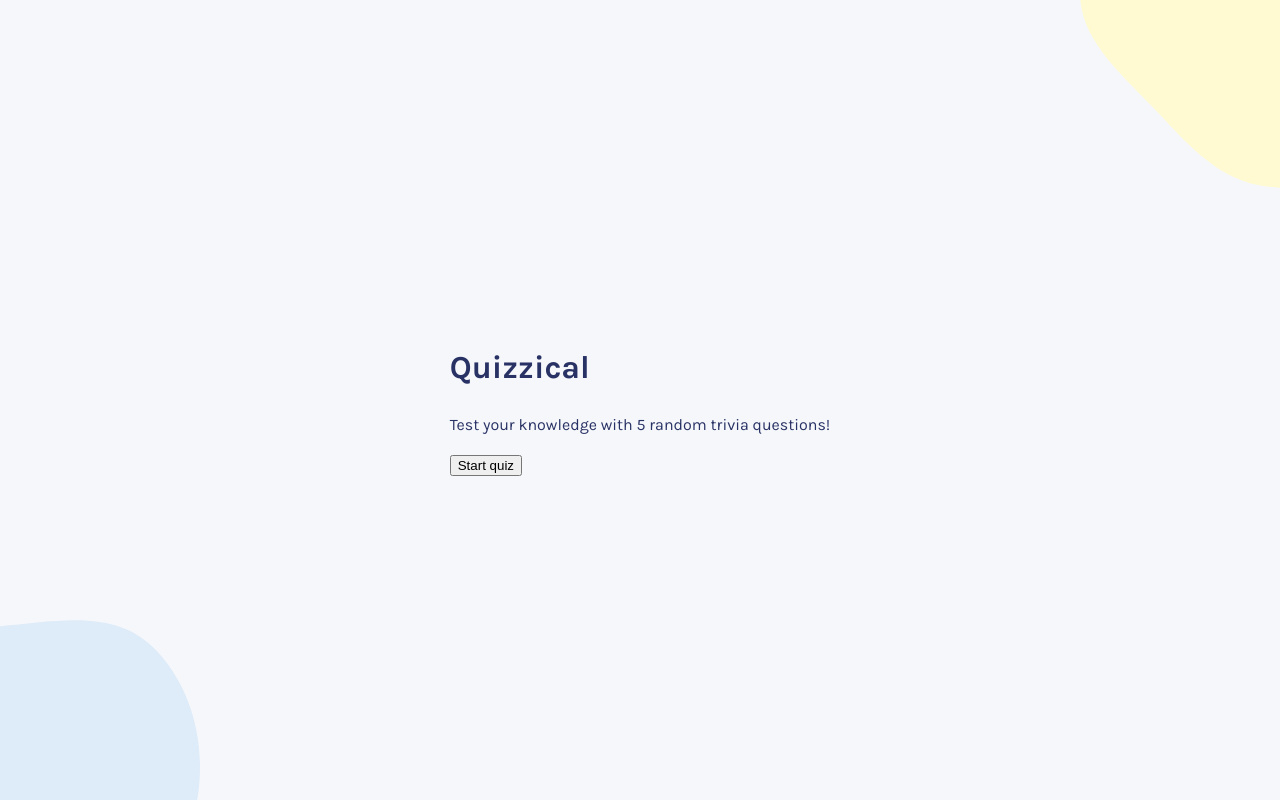
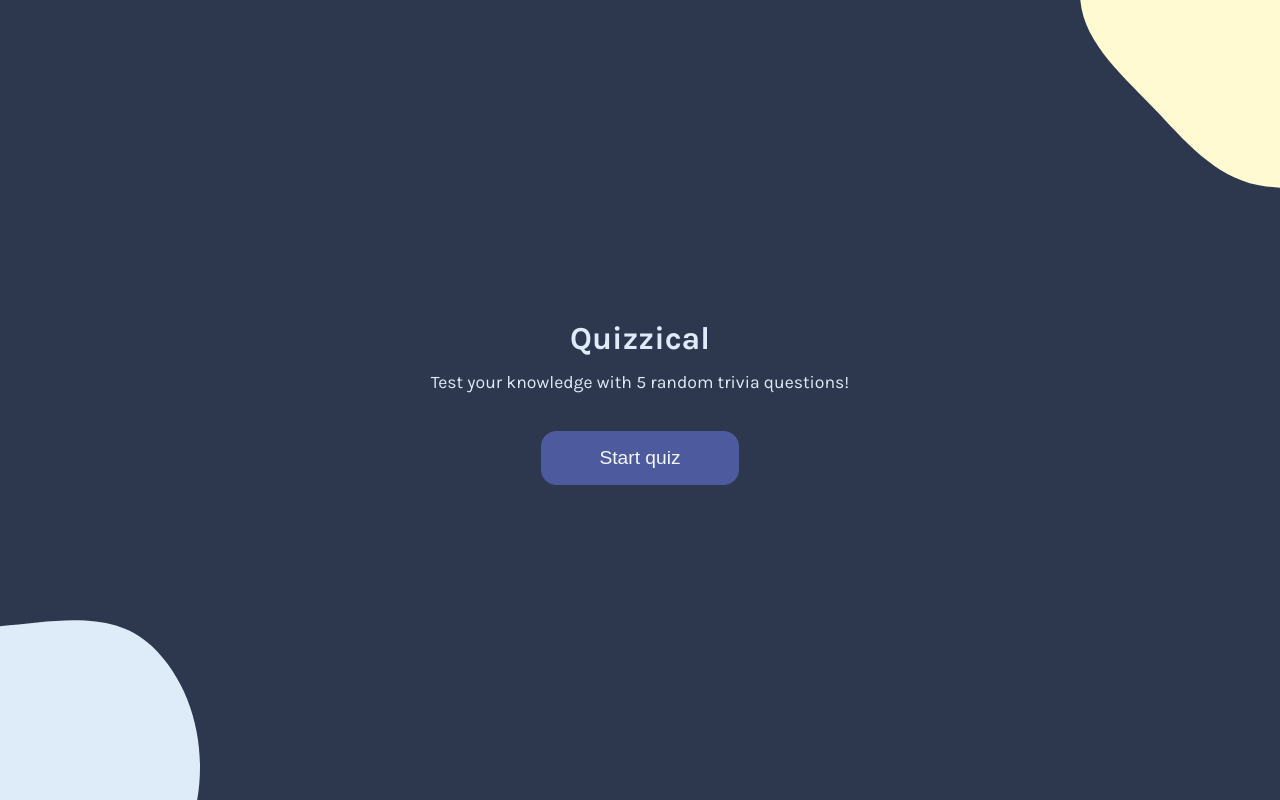
Before and after one commit to fab44-cloud/quiz-app, a React (Vite) app: page / in a window 1280 px wide. Built offline with nearby package versions, Linux system fonts and the light colour scheme.

Commit message:
Use darker background Increase font sizes on quiz elements for readability Add hover background color to button for visual effect

```diff
--- a/src/index.css
+++ b/src/index.css
@@ -1,8 +1,8 @@
 :root {
   font-family: "Karla", sans-serif;
   line-height: 1.5;
-  color: #293264;
-  background-color: #F5F7FB;
+  color: #DEEBF8;
+  background-color: #2d384e;
 }
 
 body {
@@ -22,32 +22,39 @@ body {
 }
 
 
-div.start-screen-container {
+div.quiz-container {
   text-align: center;
   display: flex;
   flex-direction: column;
   align-items: center;
 }
 
-div.start-screen-container > h1 {
+div.quiz-container > h1 {
   font-weight: 700;
   font-size: 2rem;
   margin: 0 0 0.2em 0;
 }
 
-div.start-screen-container > p {
-  margin: 0 0 1.8em 0;
+div.quiz-container > p {
+  margin: 0 0 2em 0;
   font-weight: 400;
+  font-size: 1.1rem;
 }
 
-div.start-screen-container > button {
+div.quiz-container > button {
   background-color: #4D5B9E;
-  padding: 1em 4em;
+  padding: 0.8em 3em;
   border-radius: 15px;
   border: 1px solid #4D5B9E;
   color: #F5F7FB;
   font-weight: 500;
   cursor: pointer;
+  font-size: 1.2rem;
+}
+
+div.quiz-container > button:hover {
+  background-color: #3d487d;
+  border: 1px solid #3d487d;
 }
 
 .choice-btn {
```
